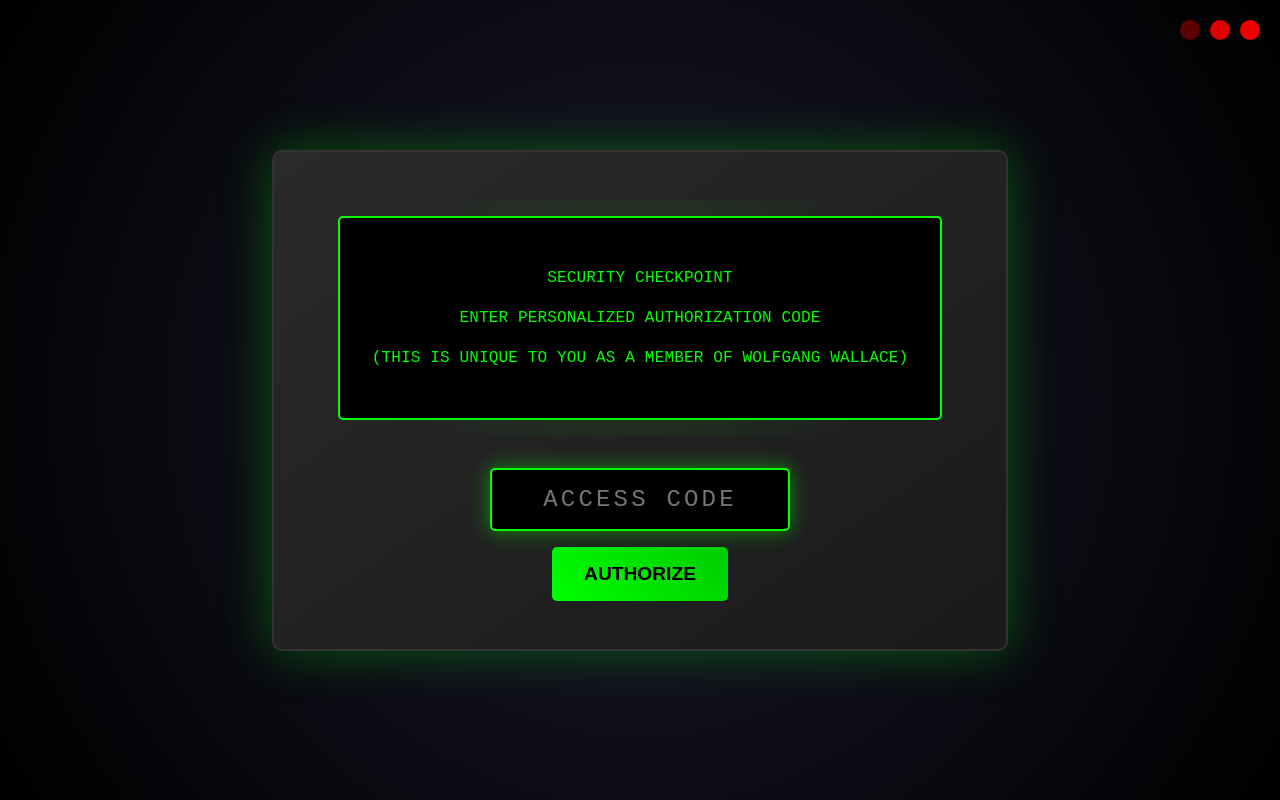
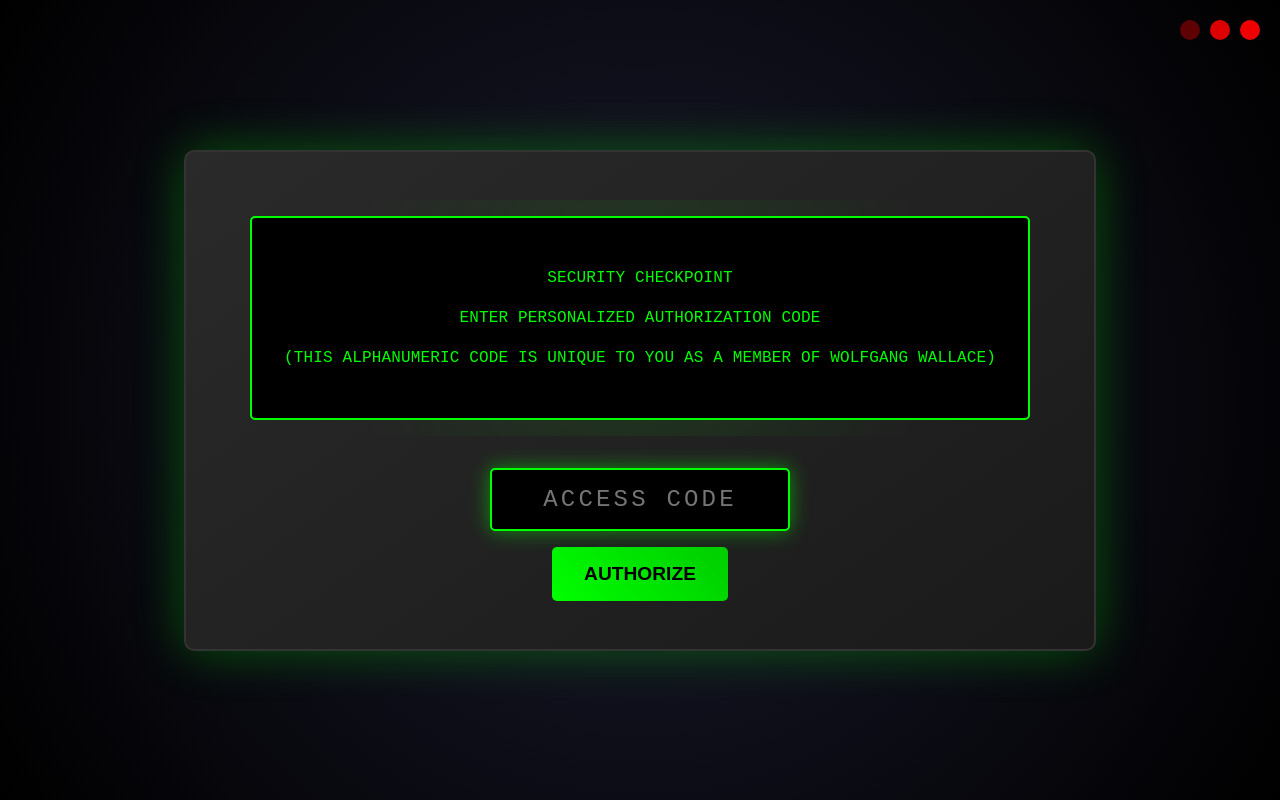
Before and after one commit to ReadySetJoe/wolfgang-wallace, a Next.js app: page /mystery/the-heist in a window 1280 px wide. Both pictures are taken after a click on the button "ENTER THE BANK". Built offline with nearby package versions, Linux system fonts and the light colour scheme.

Commit message:
updates vault code and possible answers

```diff
--- a/pages/mystery/the-heist.tsx
+++ b/pages/mystery/the-heist.tsx
@@ -28,8 +28,8 @@
   const timerRef = useRef<NodeJS.Timeout | null>(null);
 
   // The secret vault combination based on Wolfgang Wallace's Instagram debut
-  // September 2nd - the day we introduced ourselves to the world: 0902
-  const VAULT_CODE = [0, 9, 0, 2];
+  // September 2nd, 2018 - the day we introduced ourselves to the world: 9218
+  const VAULT_CODE = [9, 2, 1, 8];
 
   // Security codes based on band member names
   const SECURITY_CODES = [
@@ -38,9 +38,15 @@
     "J0E",
     "J03",
     "DARKSPECTER69",
+    "D4RKSPECT3R",
+    "D4RKSPECTER",
+    "DARKSP3CT3R",
     "AUST1N",
     "4UST1N",
     "DRUMM3R",
+    "SH4NE",
+    "SHAN3",
+    "SH4N3",
   ];
 
   useEffect(() => {
@@ -198,7 +204,8 @@
                     ENTER PERSONALIZED AUTHORIZATION CODE
                   </p>
                   <p className={styles.securityText}>
-                    (THIS IS UNIQUE TO YOU AS A MEMBER OF WOLFGANG WALLACE)
+                    (THIS ALPHANUMERIC CODE IS UNIQUE TO YOU AS A MEMBER OF
+                    WOLFGANG WALLACE)
                   </p>
                 </div>
               </div>
```
